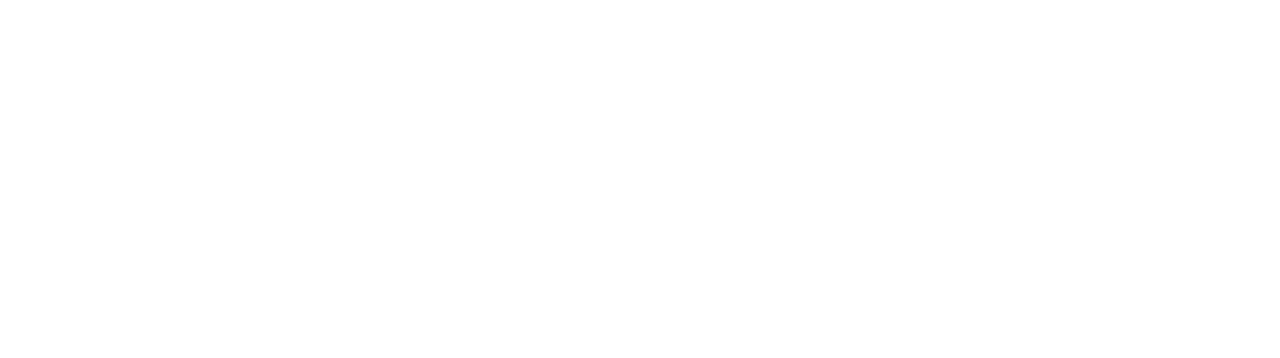
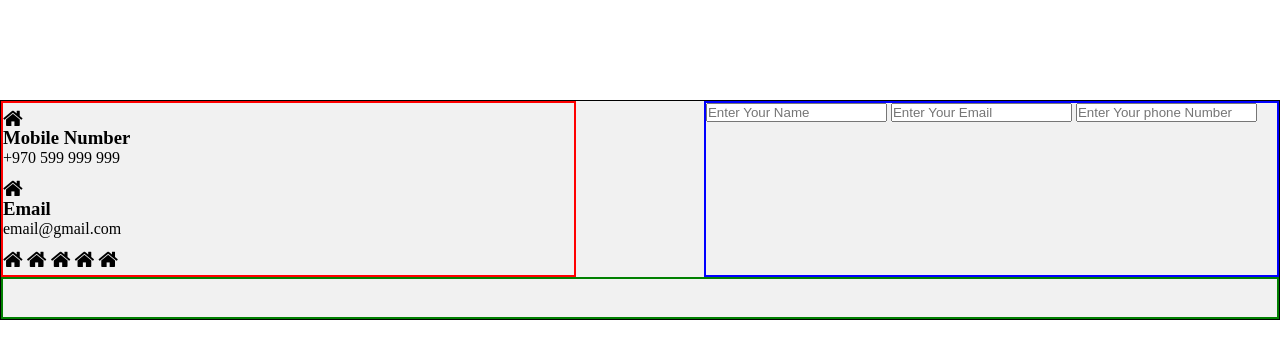
Before and after one commit to GSG-G7/MainLineTeam, a plain HTML site: page index.html in a window 1280 px wide. Drawn offline with Linux system fonts and the light colour scheme.

Commit message:
Add Footer relates #7

```diff
--- a/css/style.css
+++ b/css/style.css
@@ -0,0 +1,39 @@
+*{
+    padding: 0;
+    margin: 0;
+    box-sizing: border-box;
+}
+
+
+.footer__content{
+    display: flex;
+    justify-content: space-between;
+    flex-wrap: wrap;
+    border:1px solid #000;
+    min-height: 220px;
+    background-color: rgb(241, 241, 241);
+    margin-top: 100px;
+}
+
+
+
+
+.footer__inform{
+    width: 45%;
+    display: flex;
+    flex-direction: column;
+    justify-content: space-around;
+    border: 2px solid red;
+    height: calc(100%/3px);
+}
+
+
+.footer__contact{
+    width: 45%;
+    border: 2px solid blue;
+}
+
+.footer__copyright{
+    width: 100%;
+    border:2px solid green;
+}
--- a/index.html
+++ b/index.html
@@ -17,9 +17,59 @@
         <section class="services"></section>
         <section class="team"></section>
     </main>
-    <footer>
 
+
+    <footer class="footer">
+        <div class="footer__content container">
+            <section class="footer__inform">
+                <article>
+                    <i class="fa fa-home fa-lg"></i>
+                    <div class="footer__inform__call">
+                        <h3>Mobile Number</h3>
+                        <p>+970 599 999 999</p>
+                    </div>
+                </article>
+
+                <article>
+                    <i class="fa fa-home fa-lg"></i>
+                    <div class="footer__inform__call">
+                        <h3>Email</h3>
+                        <p>email@gmail.com</p>
+                    </div>
+                </article>
+
+                <article>
+                    <i class="fa fa-home fa-lg"></i>
+                    <i class="fa fa-home fa-lg"></i>
+                    <i class="fa fa-home fa-lg"></i>
+                    <i class="fa fa-home fa-lg"></i>
+                    <i class="fa fa-home fa-lg"></i>
+                </article>
+            </section>
+
+            <section class="footer__contact">
+                <form>
+                    <input type="text" placeholder="Enter Your Name" aria-label="a" name="name">
+                    <input type="email" placeholder="Enter Your Email" aria-label="b" name="email">
+                    <input type="number" placeholder="Enter Your phone Number" aria-label="d" name="phone">
+                </form>
+            </section>
+
+            <section class="footer__copyright">
+
+            </section>
+        </div>
     </footer>
+
+
+
+
+
+
+
+
+
+
     <script src="js/main.js"></script>
 </body>
 </html>
```
